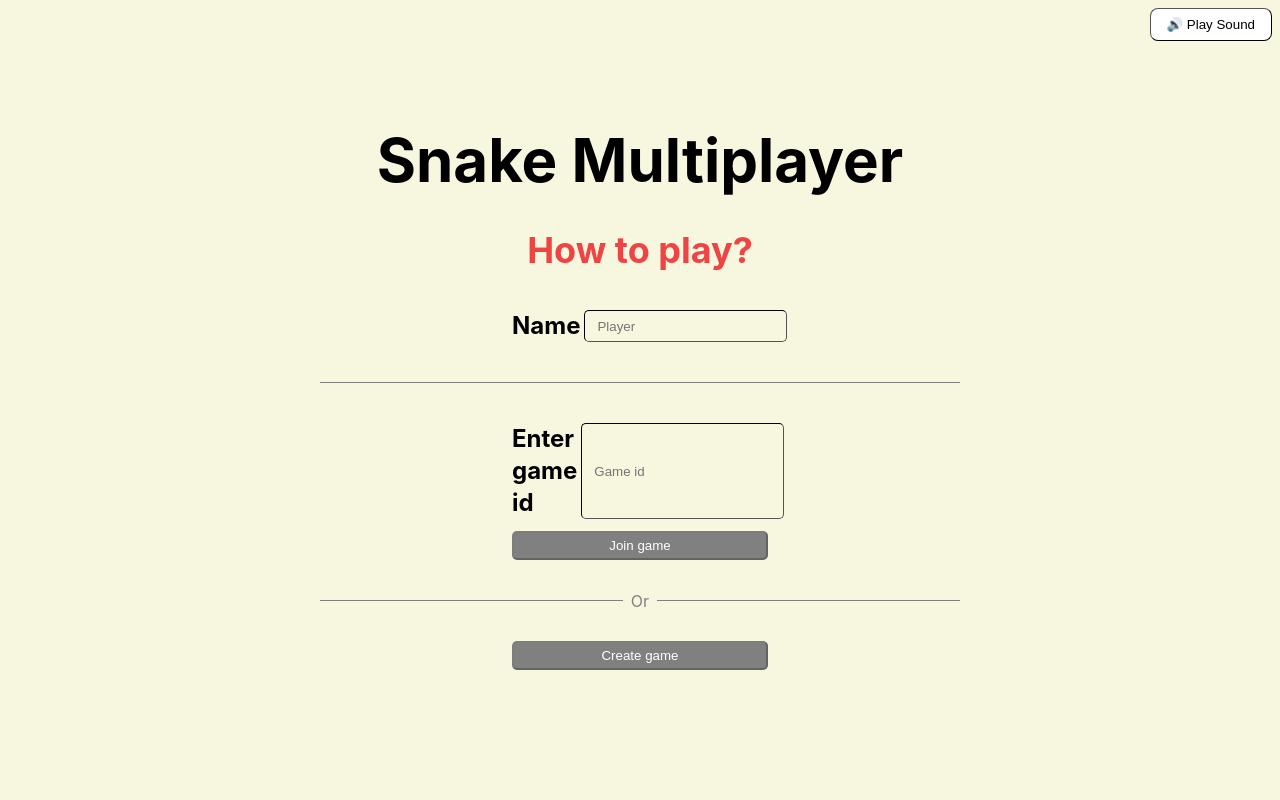
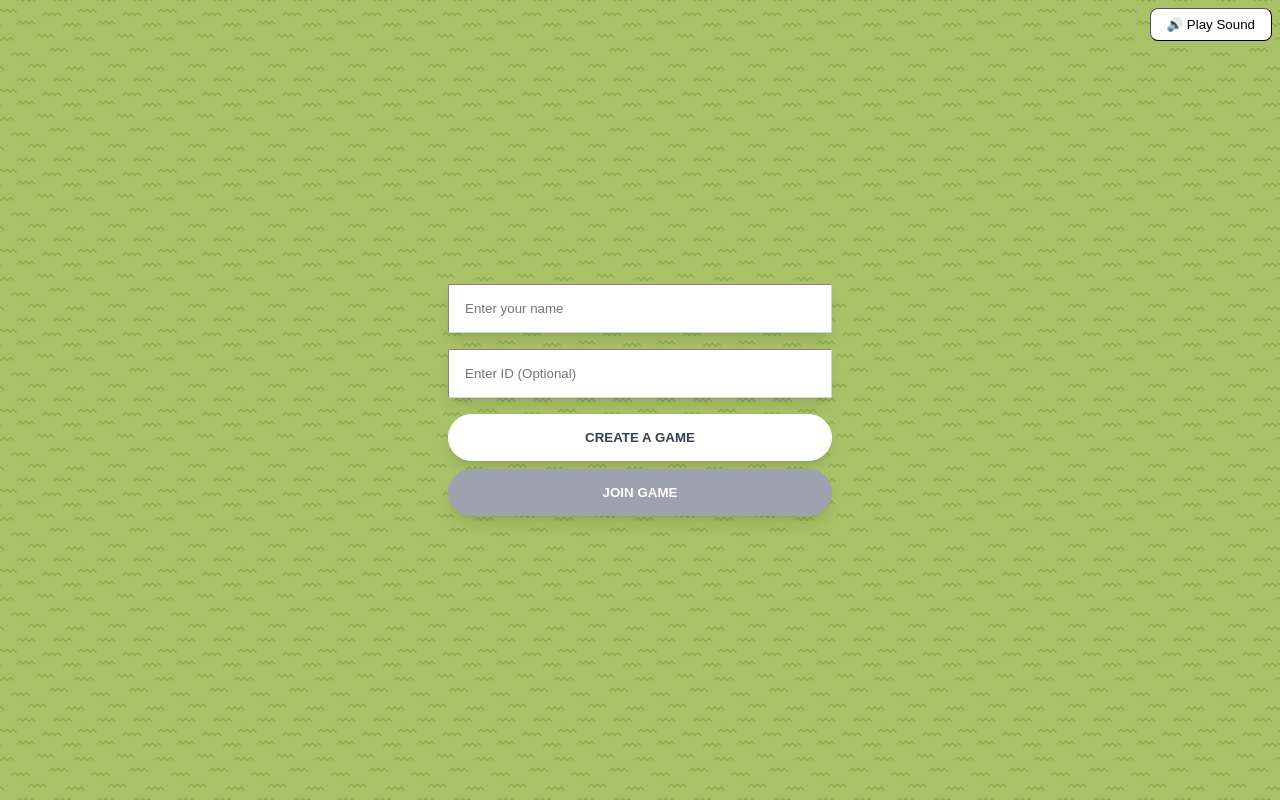
Before and after one commit to emilianodevborn/Snake-Red, a React (Create React App) app in the folder client/snake-react/: page / in a window 1280 px wide. Built offline with nearby package versions, Linux system fonts and the light colour scheme; no server answers; what onnxruntime-web would draw is missing.

Commit message:
create Input and add grass screen background

```diff
--- a/client/snake-react/src/App.tsx
+++ b/client/snake-react/src/App.tsx
@@ -114,7 +114,10 @@ const App: React.FC = () => {
   }, [phase]);
 
   return (
-    <div>
+    <div
+      className="w-screen h-screen flex justify-center items-center"
+      style={{ backgroundImage: "url('/grass.svg')" }}
+    >
       <div className="absolute right-2 top-2 flex flex-col gap-2">
         <button
           className="bg-white px-4 py-2 rounded-lg border border-black hover:bg-gray-100 transition-all duration-200"
--- a/client/snake-react/src/StartScreen.tsx
+++ b/client/snake-react/src/StartScreen.tsx
@@ -5,6 +5,8 @@ import GameInputs from "./components/GameInputs";
 import Separator from "./components/Separator";
 import Modal from "./components/Modal";
 import GameControls from "./components/GameControls";
+import { Button } from "./components/Button";
+import Input from "./components/Input";
 
 interface StartScreenProps {
   onSelectClient: () => void;
@@ -27,19 +29,43 @@ const StartScreen: FC<StartScreenProps> = ({
   const isCreateButtonDisabled = name.trim() === "";
   const [showControls, setShowControls] = useState(false);
 
+  console.log("name", name);
+
   return (
-    <div className="bg-[#F7F6DF] w-screen h-screen flex flex-col justify-center items-center gap-10 text-white">
-      <div className="text-6xl font-bold text-black">Snake Multiplayer</div>
-      <div
+    <div className="w-96 h-96 flex flex-col justify-center items-center gap-4">
+      {/* <div className="text-6xl font-bold text-black">Snake Multiplayer</div> */}
+      {/* <div
         className="text-4xl font-bold text-red-500 hover:underline cursor-pointer transition-all duration-200"
         onClick={() => setShowControls(true)}
       >
         How to play?
-      </div>
+      </div> */}
       <Modal isOpen={showControls} onClose={() => setShowControls(false)}>
         <GameControls />
       </Modal>
-      <GameInputs
+      <Input
+        placeholder="Enter your name"
+        className="w-full"
+        onChange={(e) => setName(e.target.value)}
+      />
+      <Input
+        placeholder="Enter ID (Optional)"
+        className="w-full"
+        onChange={(e) => setClientId(e.target.value)}
+      />
+      <div className="flex flex-col gap-2 w-full">
+        <Button
+          variant="secondary"
+          disabled={isCreateButtonDisabled}
+          onClick={onSelectHost}
+        >
+          CREATE A GAME
+        </Button>
+        <Button disabled={isJoinButtonDisabled} onClick={onSelectClient}>
+          JOIN GAME
+        </Button>
+      </div>
+      {/* <GameInputs
         label="Name"
         value={name}
         onChange={setName}
@@ -68,7 +94,7 @@ const StartScreen: FC<StartScreenProps> = ({
         color={isCreateButtonDisabled ? "gray" : "black"}
         text="Create game"
         disabled={isCreateButtonDisabled}
-      />
+      /> */}
     </div>
   );
 };
--- a/client/snake-react/src/components/Button.tsx
+++ b/client/snake-react/src/components/Button.tsx
@@ -12,11 +12,15 @@ export const Button: React.FC<ButtonProps> = ({
 }) => {
   return (
     <button
-      className={`p-4 rounded-3xl transition duration-200 border-none w-full ${
+      className={`p-4 rounded-3xl transition duration-200 border-none w-full font-bold shadow-lg cursor-pointer ${
         variant === "primary"
-          ? "bg-[#C60280] text-white hover:bg-[#C60280]/75"
-          : "bg-white text-[#C60280] hover:bg-white/75"
-      } ${disabled ? "opacity-50 cursor-not-allowed hover:bg-opacity-50" : ""}`}
+          ? "bg-[#C60280] text-white hover:bg-[#C60280]/80"
+          : "bg-white text-[#C60280] hover:bg-white/80"
+      } ${
+        disabled
+          ? "bg-gray-400 cursor-not-allowed text-gray-700 hover:bg-gray-400 "
+          : ""
+      }`}
       disabled={disabled}
       {...props}
     >
--- /dev/null
+++ b/client/snake-react/src/components/Input.tsx
@@ -0,0 +1,23 @@
+import React from "react";
+
+interface InputProps extends React.InputHTMLAttributes<HTMLInputElement> {
+  label?: string; // Optional label prop
+  error?: string; // Error message prop
+}
+
+const Input: React.FC<InputProps> = ({ label, error, className, ...props }) => {
+  return (
+    // <div className="flex flex-col gap-1 w-full">
+    //   {label && <label className="text-sm font-medium">{label}</label>}
+    <input
+      className={`border p-4 rounded-sm focus:ring-2 focus:ring-blue-500 focus:outline-none shadow-lg ${
+        error ? "border-red-500" : "border-gray-300"
+      } ${className}`}
+      {...props}
+    />
+    //   {error && <p className="text-red-500 text-xs">{error}</p>}
+    // </div>
+  );
+};
+
+export default Input;
```
Also changed, not shown: client/snake-react/public/grass.svg (added).
